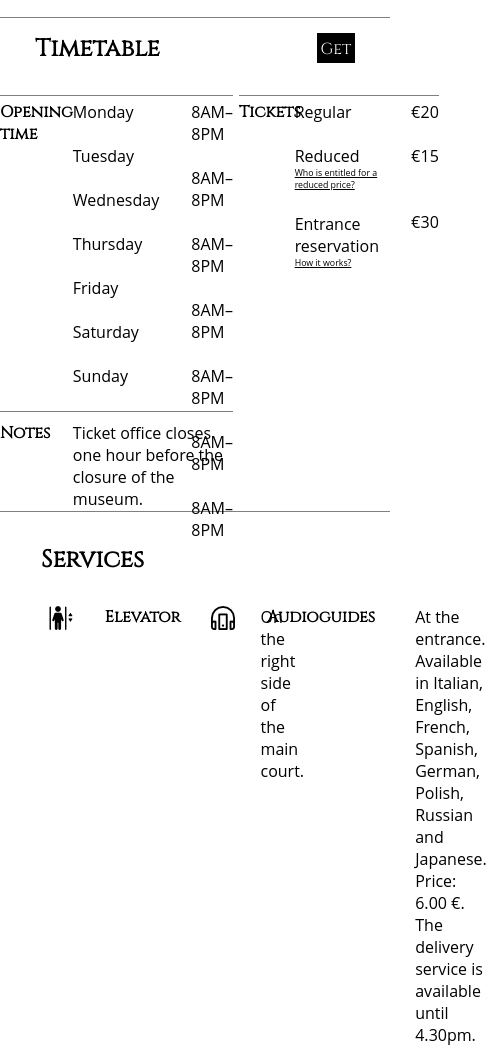
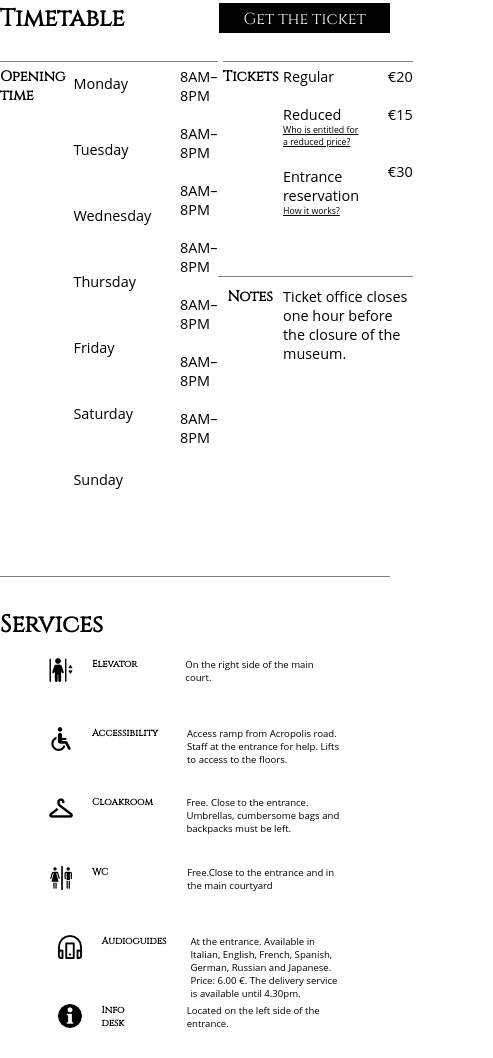
Before and after one commit to VasilisAngelopoulos/WBD3002.F2-Vasileios-Angelopoulos, a plain HTML site: page acropolis.html in a window 390 px wide. Shown: the part 922-1980 px from the top of the page, 493 px wide, since content can reach past the window. Drawn offline with Linux system fonts and the light colour scheme.

Commit message:
Link improvements

```diff
--- a/acropolis.html
+++ b/acropolis.html
@@ -162,7 +162,7 @@
                             <div id="accessibility">
                                 <img id="accessibility_img" src="images/accessibility.png">
                                 <h4>Accessibility</h4>
-                                <p id="accessibility_p"> Access ramp from via della Ninna. Staff at the entrance for help. Lifts to access to the floors. The Gallery is completely accessible.</p>
+                                <p id="accessibility_p"> Access ramp from Acropolis road. Staff at the entrance for help. Lifts to access to the floors. </p>
                             </div>
                             <div id="cloakroom">
                                 <img id="cloakroom_img" src="images/cloakroom.png">
@@ -177,7 +177,7 @@
                             <div id="audio_guide">
                                 <img id="audio_guide_img" src="images/audio-guide.png">
                                 <h4>Audioguides</h4>
-                                <p id="audio_guide_p">At the entrance. Available in Italian, English, French, Spanish, German, Polish, Russian and Japanese.
+                                <p id="audio_guide_p">At the entrance. Available in Italian, English, French, Spanish, German, Russian and Japanese.
                                     Price: 6.00 €. The delivery service is available until 4.30pm.</p>
                                 </div>
                                 <div id="info_desk">
--- a/scripts/home.js
+++ b/scripts/home.js
@@ -3,9 +3,9 @@
 let slides = []; //start
 
 // list of images
-slides[0] = 'images/22.jpg';
+slides[0] = 'images/athenagoddess.jpg';
 slides[1] = 'images/acropolis.jpg';
-slides[2] = 'images/greek-king.jpg';
+slides[2] = 'images/theater.jpg';
 
 // main function
 
@@ -13,7 +13,7 @@ let step = 0;
 let slider = () => {
     document.slide.src = slides[step];
     step < slides.length - 1 ? step++ : step = 0
-    setTimeout("slider()", 5000);
+    setTimeout("slider()", 2000);
 }
 
 window.onload = slider;
--- a/styles/acropolis.css
+++ b/styles/acropolis.css
@@ -918,6 +918,36 @@ footer ul li {
     #acropolis_title_2{
         font-size: 1rem;
     }
+    #timetable_info{
+        grid-column: 6/8;
+    }
+    #info_box {
+        display: grid;
+        grid-template-columns: repeat(8, 1fr);
+        grid-template-rows: 1em repeat(5, 100px);
+        grid-column-gap: 0px;
+        grid-row-gap: 0px;
+        padding-top: 2em;
+    }
+    #days_hours {
+        padding-left: 8px;
+    }
+    #days{
+        line-height: 33px;
+    }
+    #notes{
+        grid-column: 5/6;
+        grid-row: 4/5;
+        padding-left: 8px;
+    }
+    #notes_info {
+        grid-column: 6/7;
+        grid-row: 4/5;
+    }
+    #info_desk_p{
+        padding-left: 5.2em;
+    }
+
 
 }
 
@@ -966,13 +996,13 @@ footer ul li {
         font-size: 1rem;
     }
     #events_showcase h1 {
-        font-size: 1.5rem;
+        font-size: 1.1rem;
         font-weight: 700;
-        grid-column: 1/3;
+        grid-column: 1/5;
         padding-left: 8px;
     }
     #page-section {
-        grid-column: 7/9;
+        grid-column: 5/9;
         text-decoration: none;
         background-color: black;
         text-align: center;
@@ -1003,6 +1033,81 @@ footer ul li {
     #acropolis_title_2{
         font-size: 0.7rem;
         padding-bottom: -10%;
+    }
+    #timetable_title{
+        grid-column: 1/3;
+    }
+    #timetable_info{
+        grid-column: 3/8;
+        margin-left: 50%;
+    }
+    #info_box {
+        font-size: 0.9rem;
+    }
+    #tickets1{
+        padding-left: 10px;
+    }
+    #notes {
+        padding-left: 10px;
+    }
+    #notes_info {
+        padding-left: 10px;
+    }
+    #services_title {
+        grid-column: 1/3;
+    }
+    #services_box {
+        display: grid;
+        grid-template-columns: repeat(1fr);
+        grid-template-rows: repeat(8, 50px);
+        grid-column-gap: px;
+        grid-row-gap: 20pxpx;
+        font-size: 0.6rem;
+    }
+    #elevator {
+        grid-column: 2/8;
+        grid-row: 1;
+    }
+    #accessibility {
+        grid-column: 2/8;
+        grid-row: 2;
+    }
+    #cloakroom {
+        grid-column: 2/8;
+        grid-row: 3;
+    }
+    #wc {
+        grid-column: 2/8;
+        grid-row: 4;
+    }
+    #audio_guide {
+        grid-column: 2/8;
+        grid-row: 5;
+    }
+    #audio_guide_p {
+        grid-column: 2/8;
+    }
+    #info_desk {
+        grid-column: 2/8;
+        grid-row: 6;
+    }
+    #info_desk_p {
+        padding-left: 2.5em;
+    }
+    #cafeteria {
+        grid-column: 2/8;
+        grid-row: 7;
+    }
+    #baby {
+        grid-column: 2/8;
+        grid-row: 8;
+    }
+    #bottom_logo {
+        width: 50%;
+    }
+    .footer_wrap {
+        left: 25%;
+        font-size: 0.6rem;
     }
 }
 
@@ -1048,7 +1153,7 @@ footer ul li {
         line-height: 1rem;
     }
     #description{
-        font-size: 1rem;
+        padding-top: 10px;
     }
     #events_showcase h1 {
         font-size: 0.8rem;
@@ -1085,4 +1190,79 @@ footer ul li {
         font-size: 0.7rem;
         padding-bottom: -10%;
     }
+    #timetable_title{
+        grid-column: 1/3;
+    }
+    #timetable_info{
+        grid-column: 3/8;
+        margin-left: 50%;
+    }
+    #info_box {
+        font-size: 0.9rem;
+    }
+    #tickets1{
+        padding-left: 10px;
+    }
+    #notes {
+        padding-left: 10px;
+    }
+    #notes_info {
+        padding-left: 10px;
+    }
+    #services_title {
+        grid-column: 1/3;
+    }
+    #services_box {
+        display: grid;
+        grid-template-columns: repeat(1fr);
+        grid-template-rows: repeat(8, 50px);
+        grid-column-gap: px;
+        grid-row-gap: 20pxpx;
+        font-size: 0.6rem;
+    }
+    #elevator {
+        grid-column: 2/8;
+        grid-row: 1;
+    }
+    #accessibility {
+        grid-column: 2/8;
+        grid-row: 2;
+    }
+    #cloakroom {
+        grid-column: 2/8;
+        grid-row: 3;
+    }
+    #wc {
+        grid-column: 2/8;
+        grid-row: 4;
+    }
+    #audio_guide {
+        grid-column: 2/8;
+        grid-row: 5;
+    }
+    #audio_guide_p {
+        grid-column: 2/8;
+    }
+    #info_desk {
+        grid-column: 2/8;
+        grid-row: 6;
+    }
+    #info_desk_p {
+        padding-left: 2.5em;
+    }
+    #cafeteria {
+        grid-column: 2/8;
+        grid-row: 7;
+    }
+    #baby {
+        grid-column: 2/8;
+        grid-row: 8;
+    }
+    #bottom_logo {
+        width: 50%;
+    }
+    .footer_wrap {
+        left: 25%;
+        font-size: 0.6rem;
+    }
 }
--- a/styles/exhibition.css
+++ b/styles/exhibition.css
@@ -219,7 +219,8 @@ a:visited {
     top: 40%;
     left: 0;
     width: 100%;
-    color: black;
+    color: white;
+    text-shadow: 5px 2px 3px #000000;
 }
 
 #banner_box_text {
@@ -230,7 +231,8 @@ a:visited {
     top: 50%;
     left: 0;
     width: 100%;
-    color: black;
+    color: white;
+    text-shadow: 5px 2px 3px #000000;
 }
 
 .slider_item {
--- a/styles/home.css
+++ b/styles/home.css
@@ -331,7 +331,6 @@ a.third_menu_on_click {
     text-align: left;
     font-size: 2em;
     width: 100%;
-    height: 100%;
     position: relative;
     border-right: 1px solid grey;
     border-top: 8px solid #fa9d3e;
```
Also changed, not shown: index.html (+8 -7 lines), images/Acropolis lights.jpg (deleted), images/Acropolis lights1.png (deleted), images/athenagoddess.jpg (added), images/test1.jpg (added), images/theater.jpg (added).
